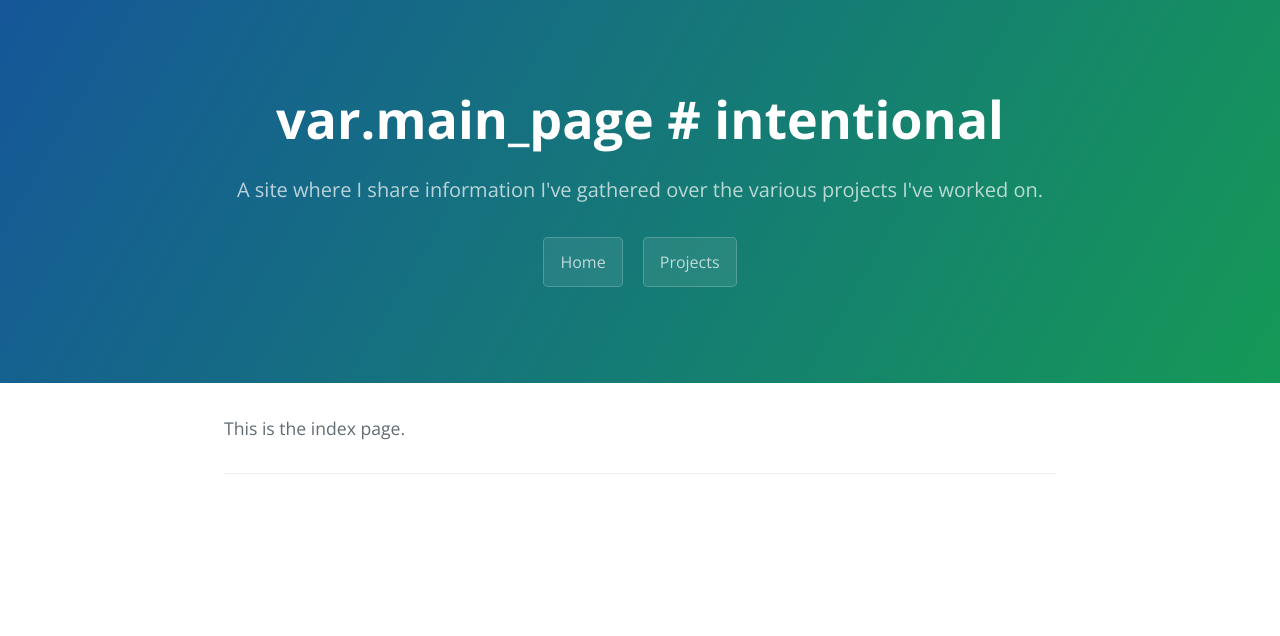
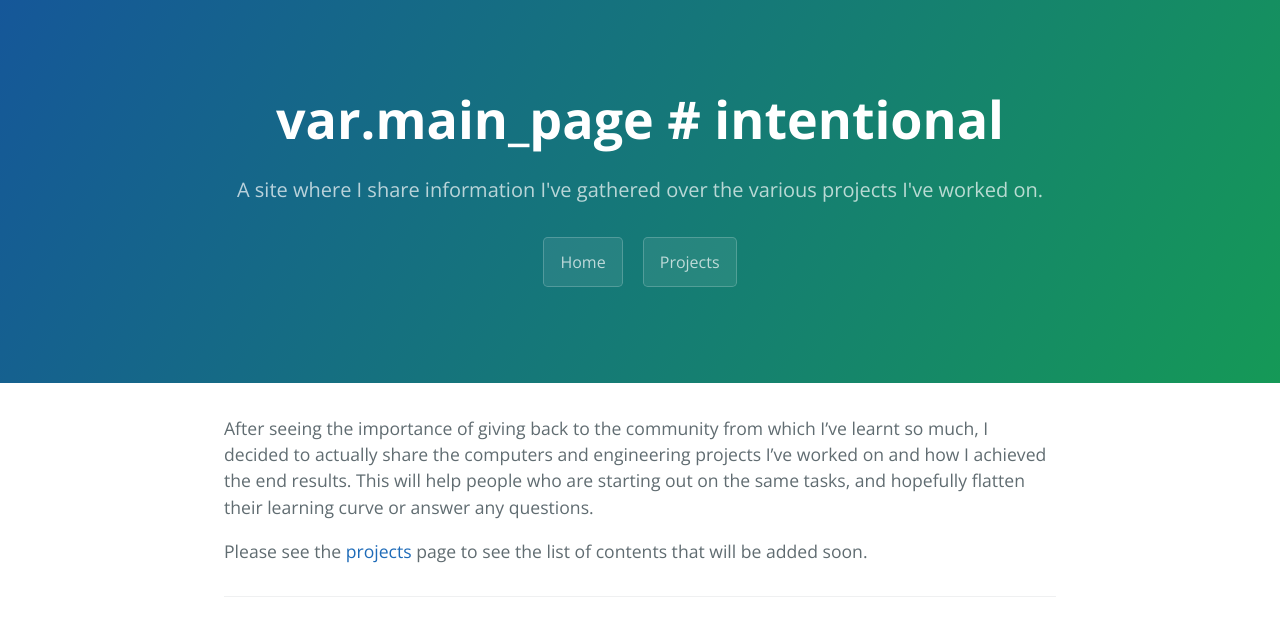
Before and after one commit to khizarkarim/khizarkarim.github.io, a Jekyll site: the page built from index.md, in a window 1280 px wide. Shown: the top 636 px of the page. Built offline with Jekyll 4.4.1, drawn with Linux system fonts in a browser that asks for light colours.

Commit message:
Added content in index.md

```diff
--- a/index.md
+++ b/index.md
@@ -3,4 +3,6 @@ layout: default
 title: "var.main_page # intentional"
 ---
 
-This is the index page.
+After seeing the importance of giving back to the community from which I've learnt so much, I decided to actually share the computers and engineering projects I've worked on and how I achieved the end results. This will help people who are starting out on the same tasks, and hopefully flatten their learning curve or answer any questions.
+
+Please see the [projects](/projects) page to see the list of contents that will be added soon.
```
